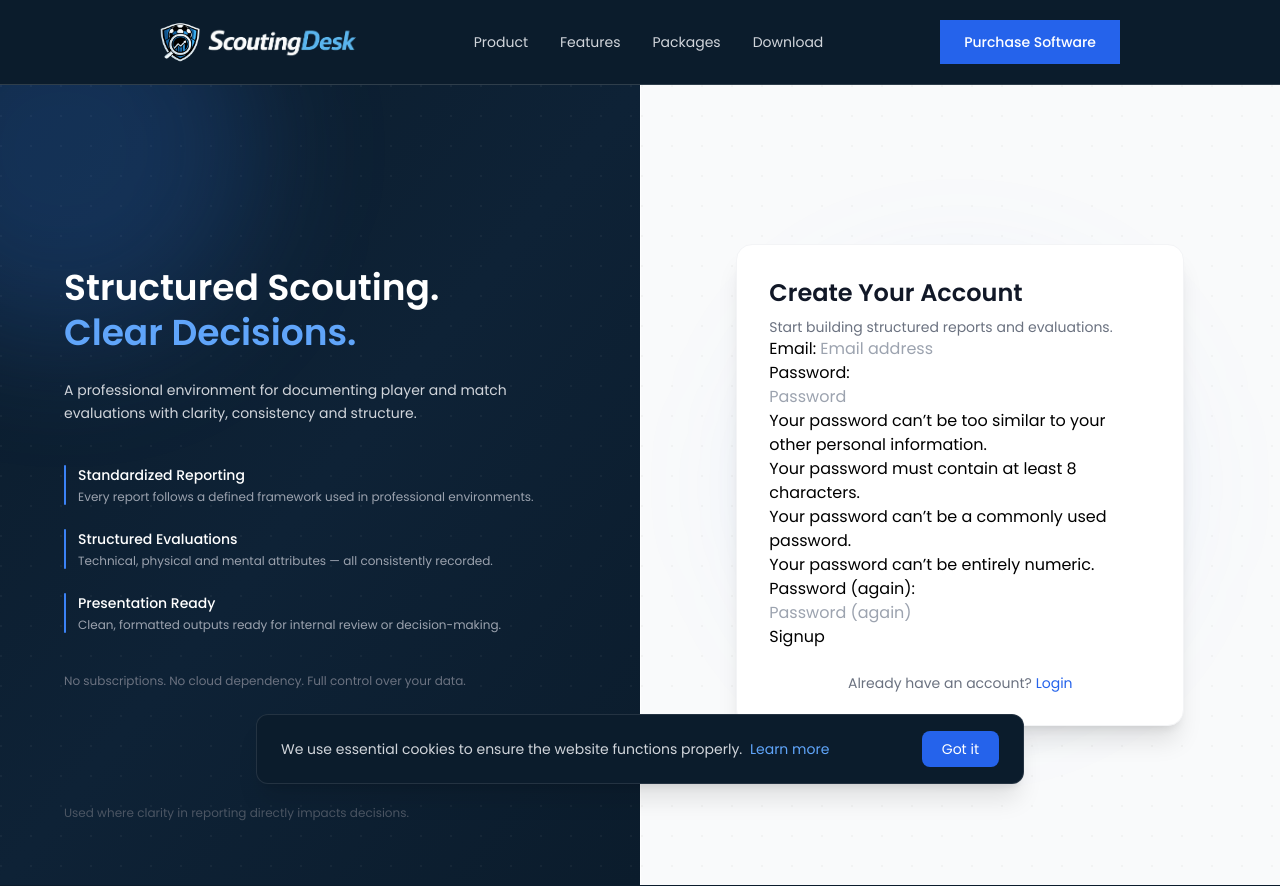
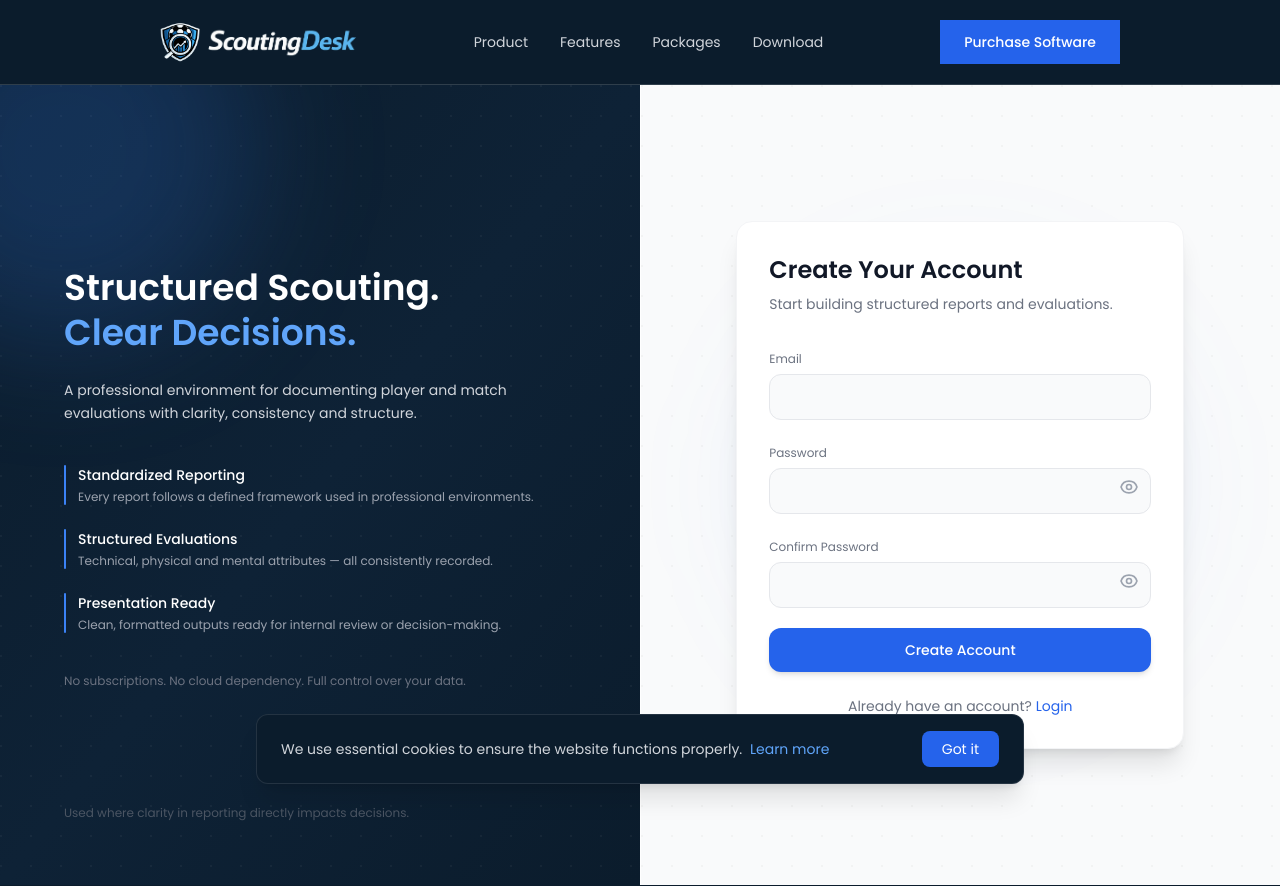
Before and after one commit to TheSukhSingh/scoutingdesk-website, a Django app: page /accounts/signup/ in a window 1280 px wide. Shown: the top 886 px of the page. Run offline with Django 5.2, Linux system fonts and the light colour scheme; parts of the project's set-up code (start-up, migrations or seed data) failed here and were passed over.

Commit message:
signup page restored

```diff
--- a/templates/account/signup.html
+++ b/templates/account/signup.html
@@ -109,11 +109,130 @@
       {% endif %}
 
       <!-- FORM -->
-<form method="POST">
-    {% csrf_token %}
-    {{ form.as_p }}
-    <button type="submit">Signup</button>
-</form>
+      <form method="POST" class="mt-8 space-y-5">
+        {% csrf_token %}
+
+        <!-- EMAIL -->
+        <div>
+          <label class="text-xs text-gray-500">Email</label>
+          <input
+            type="email"
+            name="email"
+            required
+            value="{{ form.email.value|default:'' }}"
+            class="w-full mt-1 px-4 py-3 rounded-xl bg-gray-50 border border-gray-200 text-black focus:bg-white focus:border-blue-500 focus:ring-4 focus:ring-blue-100 outline-none text-sm transition duration-200 hover:border-gray-300"
+          />
+
+          {% if form.email.errors %}
+          <p class="text-red-500 text-xs mt-1">{{ form.email.errors.0 }}</p>
+          {% endif %}
+        </div>
+
+        <!-- PASSWORD -->
+        <div class="relative">
+          <label class="text-xs text-gray-500">Password</label>
+
+          <input
+            type="password"
+            name="password1"
+            id="password1"
+            required
+            class="w-full mt-1 px-4 py-3 pr-12 rounded-xl bg-gray-50 border border-gray-200 text-black focus:bg-white focus:border-blue-500 focus:ring-4 focus:ring-blue-100 outline-none text-sm transition duration-200 hover:border-gray-300"
+          />
+
+          <!-- 👁️ TOGGLE -->
+          <button
+            type="button"
+            onclick="togglePassword('password1', this)"
+            class="absolute right-3 top-1/2 text-gray-400 hover:text-gray-700 transition-all duration-200"
+          >
+            <svg
+              xmlns="http://www.w3.org/2000/svg"
+              class="w-5 h-5 transition-all duration-200 ease-in-out transform"
+              fill="none"
+              viewBox="0 0 24 24"
+              stroke="currentColor"
+            >
+              <path
+                stroke-linecap="round"
+                stroke-linejoin="round"
+                stroke-width="2"
+                d="M15 12a3 3 0 11-6 0 3 3 0 016 0z"
+              />
+              <path
+                stroke-linecap="round"
+                stroke-linejoin="round"
+                stroke-width="2"
+                d="M2.458 12C3.732 7.943 7.523 5 12 5
+        c4.477 0 8.268 2.943 9.542 7
+        -1.274 4.057-5.065 7-9.542 7
+        -4.477 0-8.268-2.943-9.542-7z"
+              />
+            </svg>
+          </button>
+
+
+          {% if form.password1.errors %}
+          <p class="text-red-500 text-xs mt-1">{{ form.password1.errors.0 }}</p>
+          {% endif %}
+        </div>
+
+        <!-- CONFIRM PASSWORD -->
+        <div class="relative">
+          <label class="text-xs text-gray-500">Confirm Password</label>
+
+          <input
+            type="password"
+            name="password2"
+            id="password2"
+            required
+            class="w-full mt-1 px-4 py-3 pr-12 rounded-xl bg-gray-50 border border-gray-200 text-black focus:bg-white focus:border-blue-500 focus:ring-4 focus:ring-blue-100 outline-none text-sm transition duration-200 hover:border-gray-300"
+          />
+
+          <!-- 👁️ TOGGLE -->
+          <button
+            type="button"
+            onclick="togglePassword('password2', this)"
+            class="absolute right-3 top-1/2 text-gray-400 hover:text-gray-700 transition-all duration-200"
+          >
+            <svg
+              xmlns="http://www.w3.org/2000/svg"
+              class="w-5 h-5 transition-all duration-200 ease-in-out transform"
+              fill="none"
+              viewBox="0 0 24 24"
+              stroke="currentColor"
+            >
+              <path
+                stroke-linecap="round"
+                stroke-linejoin="round"
+                stroke-width="2"
+                d="M15 12a3 3 0 11-6 0 3 3 0 016 0z"
+              />
+              <path
+                stroke-linecap="round"
+                stroke-linejoin="round"
+                stroke-width="2"
+                d="M2.458 12C3.732 7.943 7.523 5 12 5
+        c4.477 0 8.268 2.943 9.542 7
+        -1.274 4.057-5.065 7-9.542 7
+        -4.477 0-8.268-2.943-9.542-7z"
+              />
+            </svg>
+          </button>
+
+
+          {% if form.password2.errors %}
+          <p class="text-red-500 text-xs mt-1">{{ form.password2.errors.0 }}</p>
+          {% endif %}
+        </div>
+        <!-- BUTTON -->
+        <button
+          type="submit"
+          class="w-full bg-[var(--color-accent)] hover:bg-[var(--color-accent-hover)] text-white py-3 rounded-xl text-sm font-medium shadow-md hover:shadow-lg active:scale-[0.98] transition-all duration-200"
+        >
+          Create Account
+        </button>
+      </form>
 
       <!-- FOOT -->
       <p class="text-sm text-gray-500 text-center mt-6">
```
